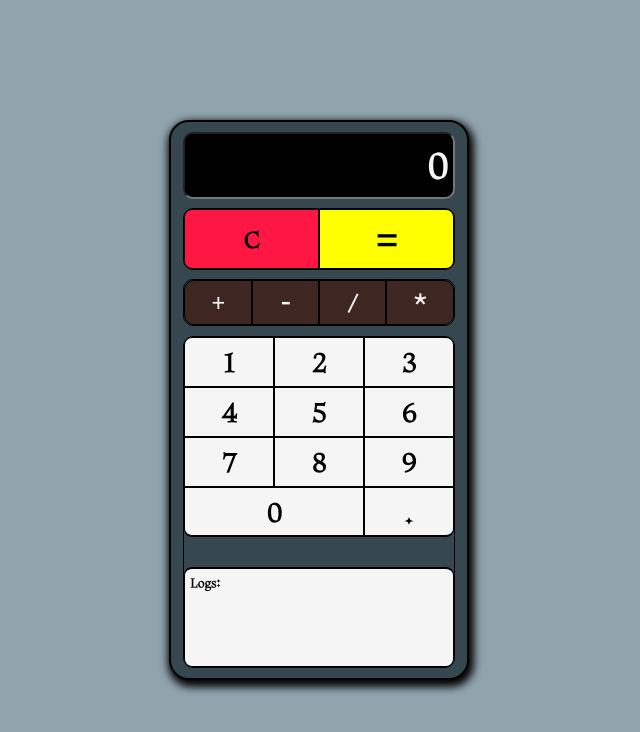
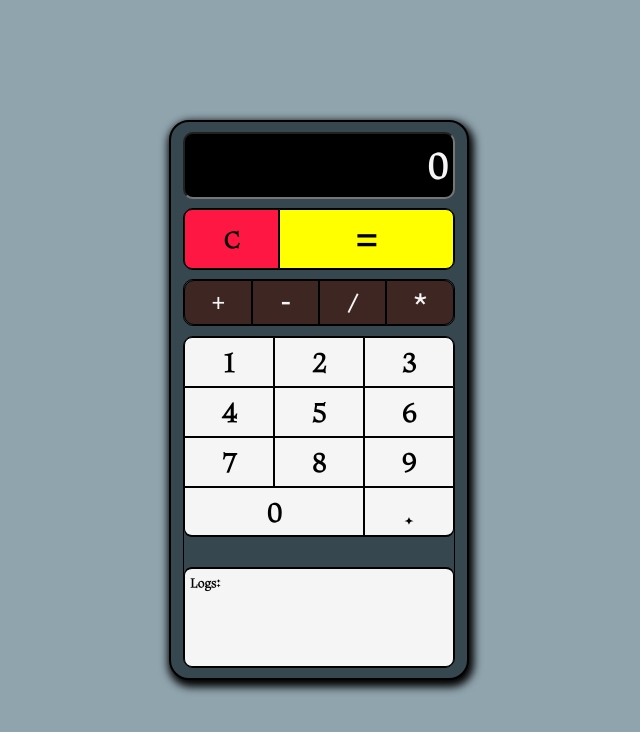
Before and after one commit to DeguzBelarus/React-Calculator-App, a React (Create React App) app: page / in a window 1280 px wide. Shown: the top 732 px of the page, without its empty margins (321-961 px from the left). Built offline with nearby package versions, Linux system fonts and the light colour scheme.

Commit message:
functionality improvement 11

```diff
--- a/src/components/CalculatorAddButtons/CalculatorAddButtons.scss
+++ b/src/components/CalculatorAddButtons/CalculatorAddButtons.scss
@@ -10,7 +10,7 @@
 }
 
 .clear {
-    width: 50%;
+    width: 35%;
     height: 60px;
     display: flex;
     justify-content: center;
@@ -28,7 +28,7 @@
 }
 
 .result {
-    width: 50%;
+    width: 65%;
     height: 60px;
     display: flex;
     justify-content: center;
```
